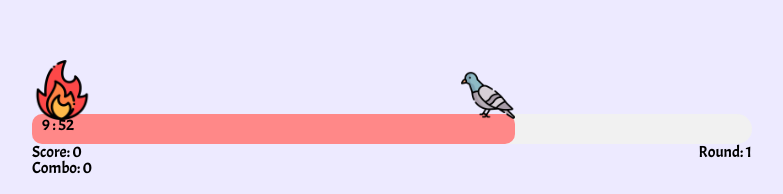
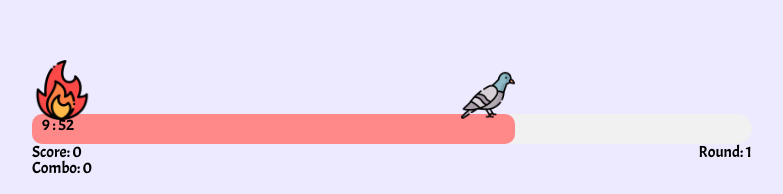
Before and after one commit to WannaReact/gugu-survive, a React app: page /play in a window 1280 px wide. Shown: the part 130-324 px from the top of the page, without its empty margins (248-1031 px from the left). Built offline with nearby package versions, Linux system fonts and the light colour scheme; a web font is replaced by a local one.

Commit message:
:lipstick: 비둘기 이미지 좌우 반전

```diff
--- a/src/components/game/GameTimer.jsx
+++ b/src/components/game/GameTimer.jsx
@@ -37,7 +37,7 @@ const ProgressBar = styled.div`
     position: absolute;
     right: 0;
     bottom: 0;
-    transform: translateY(-40%);
+    transform: scaleX(-1) translateY(-40%);
     background-image: url(${pigeon});
     background-size: 100% 100%;
     background-repeat: no-repeat;
```
